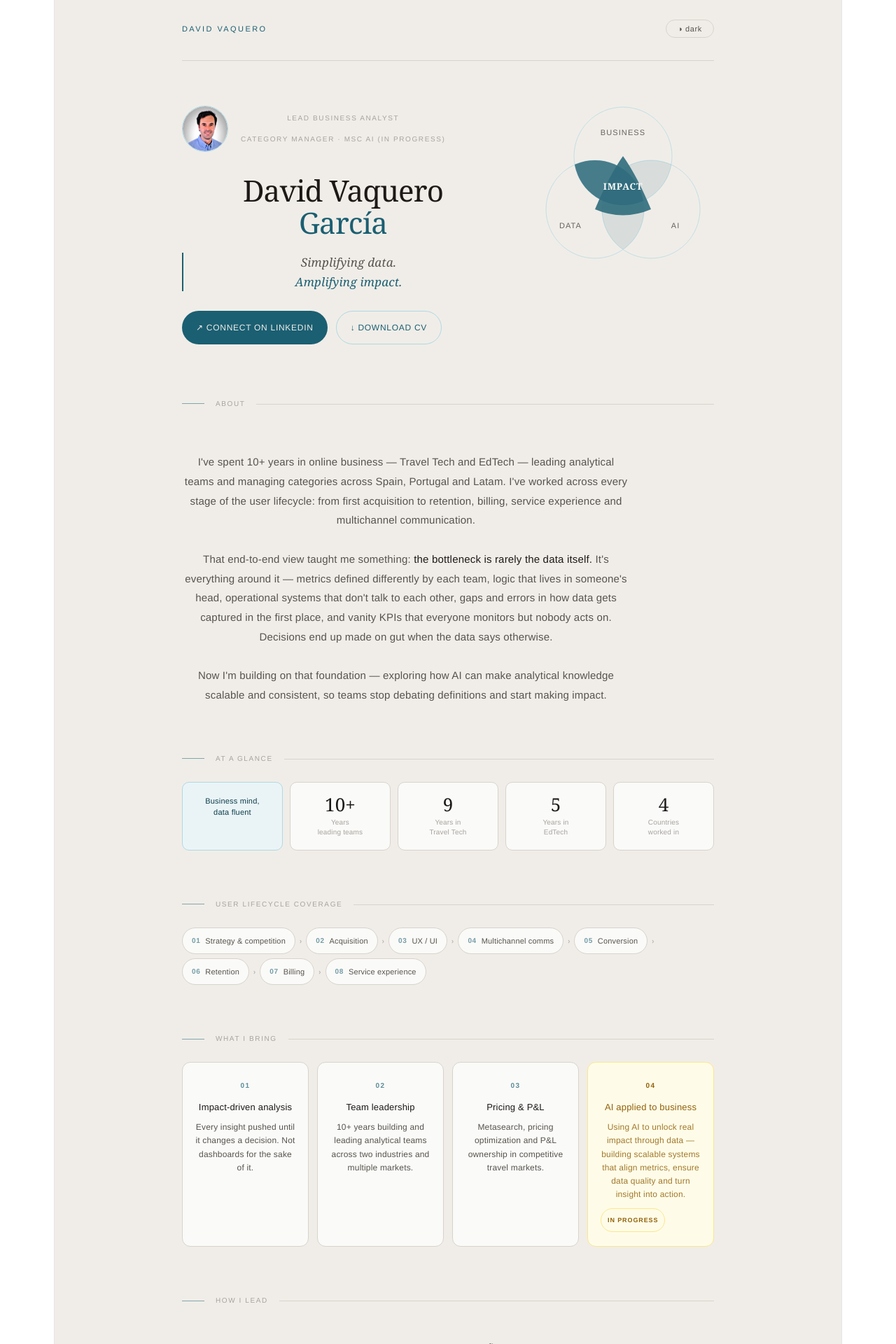
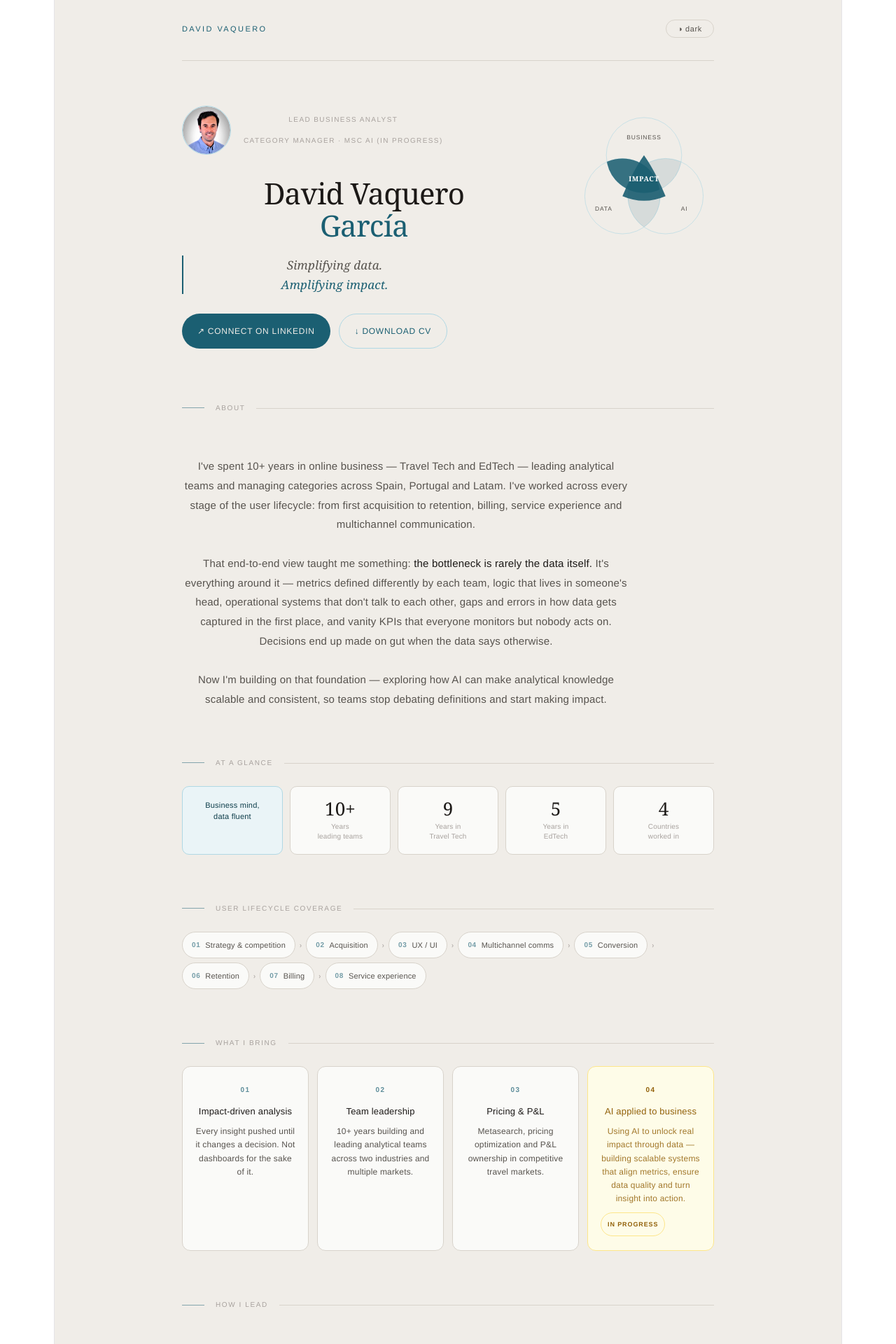
Before and after one commit to Dvaquerog/david-portfolio, a React (Vite) app: page / in a window 1280 px wide. Shown: the top 1920 px of the page at 70% size. Built offline with nearby package versions, Linux system fonts and the light colour scheme.

Commit message:
responsive + foto + cv

```diff
--- a/src/App.jsx
+++ b/src/App.jsx
@@ -2,54 +2,22 @@ import { useState } from "react";
 
 const T = {
   light: {
-    bg: "#F0EDE8",
-    bgAlt: "#EAE6E0",
-    card: "#FAFAF8",
-    cardStrong: "#FFFFFF",
-    border: "#D8D3CB",
-    borderFaint: "#E8E3DB",
-    text: "#1C1917",
-    textSub: "#57534E",
-    textMuted: "#A8A29E",
-    accent: "#1B5F72",
-    accentMid: "#2A7A90",
-    accentFaint: "#EAF4F7",
-    accentBorder: "#B0D8E4",
-    accentText: "#0D3D4A",
-    warn: "#92610A",
-    warnBg: "#FEFCE8",
-    warnBorder: "#FDE68A",
+    bg: "#F0EDE8", bgAlt: "#EAE6E0", card: "#FAFAF8", cardStrong: "#FFFFFF",
+    border: "#D8D3CB", borderFaint: "#E8E3DB", text: "#1C1917", textSub: "#57534E",
+    textMuted: "#A8A29E", accent: "#1B5F72", accentMid: "#2A7A90", accentFaint: "#EAF4F7",
+    accentBorder: "#B0D8E4", accentText: "#0D3D4A", warn: "#92610A", warnBg: "#FEFCE8", warnBorder: "#FDE68A",
   },
   dark: {
-    bg: "#0B1B22",
-    bgAlt: "#0F2430",
-    card: "#152B36",
-    cardStrong: "#1C3444",
-    border: "#1E4255",
-    borderFaint: "#163040",
-    text: "#F0EDE8",
-    textSub: "#A8C4CE",
-    textMuted: "#4A7A8A",
-    accent: "#4AACCC",
-    accentMid: "#5BBDD8",
-    accentFaint: "#0A2530",
-    accentBorder: "#1E5A72",
-    accentText: "#A8D8E8",
-    warn: "#D4950A",
-    warnBg: "#1A1200",
-    warnBorder: "#6A4A00",
+    bg: "#0B1B22", bgAlt: "#0F2430", card: "#152B36", cardStrong: "#1C3444",
+    border: "#1E4255", borderFaint: "#163040", text: "#F0EDE8", textSub: "#A8C4CE",
+    textMuted: "#4A7A8A", accent: "#4AACCC", accentMid: "#5BBDD8", accentFaint: "#0A2530",
+    accentBorder: "#1E5A72", accentText: "#A8D8E8", warn: "#D4950A", warnBg: "#1A1200", warnBorder: "#6A4A00",
   },
 };
 
 const LIFECYCLE = [
-  "Strategy & competition",
-  "Acquisition",
-  "UX / UI",
-  "Multichannel comms",
-  "Conversion",
-  "Retention",
-  "Billing",
-  "Service experience",
+  "Strategy & competition","Acquisition","UX / UI","Multichannel comms",
+  "Conversion","Retention","Billing","Service experience",
 ];
 
 const STATS = [
@@ -84,9 +52,9 @@ const FOOTPRINT = [
 const PILLS_ACCENT = ["Impact-driven analysis", "Team leadership", "Category Management", "Business Analysis"];
 const PILLS_PLAIN = ["Pricing & P&L", "Metric governance", "Multichannel communications", "Travel Tech · EdTech", "User lifecycle", "Data storytelling"];
 
-function VennDiagram({ t }) {
+function VennDiagram({ t, size = 220 }) {
   return (
-    <svg viewBox="0 0 260 220" width="260" height="220" style={{ display: "block" }}>
+    <svg viewBox="0 0 260 220" width={size} height={size} style={{ display: "block" }}>
       <defs>
         <clipPath id="c1"><circle cx="130" cy="72" r="70"/></clipPath>
         <clipPath id="c2"><circle cx="90" cy="148" r="70"/></clipPath>
@@ -98,8 +66,7 @@ function VennDiagram({ t }) {
       <circle cx="130" cy="72" r="70" fill={t.accent} fillOpacity="0.12" clipPath="url(#c2)"/>
       <circle cx="130" cy="72" r="70" fill={t.accent} fillOpacity="0.12" clipPath="url(#c3)"/>
       <circle cx="90" cy="148" r="70" fill={t.accent} fillOpacity="0.12" clipPath="url(#c3)"/>
-      <circle cx="130" cy="72" r="70" fill={t.accent} fillOpacity="0.85" clipPath="url(#c2)" style={{ clipPath: "url(#c2)" }}/>
-      <circle cx="90" cy="148" r="70" fill={t.accent} fillOpacity="0.85" clipPath="url(#c1)" style={{ display: "none" }}/>
+      <circle cx="130" cy="72" r="70" fill={t.accent} fillOpacity="0.85" clipPath="url(#c2)"/>
       <path d="M130,72 Q150,100 170,148 Q130,165 90,148 Q110,100 130,72Z" fill={t.accent} fillOpacity="0.9"/>
       <text x="130" y="42" textAnchor="middle" fontSize="11" fontFamily="'Helvetica Neue',sans-serif" letterSpacing="0.1em" fill={t.textSub} fontWeight="400">BUSINESS</text>
       <text x="55" y="175" textAnchor="middle" fontSize="11" fontFamily="'Helvetica Neue',sans-serif" letterSpacing="0.1em" fill={t.textSub} fontWeight="400">DATA</text>
@@ -109,19 +76,47 @@ function VennDiagram({ t }) {
   );
 }
 
+function SectionDivider({ label, t, sans }) {
+  return (
+    <div style={{ display: "flex", alignItems: "center", gap: 16, marginBottom: 20 }}>
+      <div style={{ width: 32, height: 1, background: t.accent, opacity: 0.5 }}/>
+      <span style={{ fontFamily: sans, fontSize: 10, letterSpacing: "0.16em", textTransform: "uppercase", color: t.textMuted, whiteSpace: "nowrap" }}>{label}</span>
+      <div style={{ flex: 1, height: "0.5px", background: t.border }}/>
+    </div>
+  );
+}
+
 export default function Portfolio() {
   const [dark, setDark] = useState(false);
   const t = dark ? T.dark : T.light;
-
   const sans = "'Helvetica Neue', Arial, sans-serif";
   const serif = "'Georgia', 'Times New Roman', serif";
 
+  const isMobile = typeof window !== "undefined" && window.innerWidth < 640;
+
   return (
     <div style={{ background: t.bg, minHeight: "100vh", transition: "all 0.35s ease", color: t.text }}>
-      <div style={{ maxWidth: 760, margin: "0 auto", padding: "0 28px 80px" }}>
+      <style>{`
+        @media (max-width: 640px) {
+          .hero-grid { grid-template-columns: 1fr !important; }
+          .hero-grid .venn-wrap { display: flex; justify-content: center; margin-top: 32px; }
+          .hero-h1 { font-size: 32px !important; }
+          .stats-grid { grid-template-columns: repeat(2, 1fr) !important; }
+          .cards-grid { grid-template-columns: 1fr !important; }
+          .cta-row { flex-direction: column !important; }
+          .cta-row a { text-align: center; justify-content: center; }
+          .inner-pad { padding: 0 16px 60px !important; }
+          .nav-pad { padding: 20px 0 24px !important; margin-bottom: 40px !important; }
+        }
+        @media (max-width: 400px) {
+          .hero-h1 { font-size: 26px !important; }
+        }
+      `}</style>
+
+      <div className="inner-pad" style={{ maxWidth: 760, margin: "0 auto", padding: "0 28px 80px" }}>
 
         {/* NAV */}
-        <nav style={{ display: "flex", justifyContent: "space-between", alignItems: "center", padding: "28px 0 32px", borderBottom: `0.5px solid ${t.border}`, marginBottom: 64 }}>
+        <nav className="nav-pad" style={{ display: "flex", justifyContent: "space-between", alignItems: "center", padding: "28px 0 32px", borderBottom: `0.5px solid ${t.border}`, marginBottom: 64 }}>
           <span style={{ fontFamily: sans, fontSize: 11, letterSpacing: "0.22em", textTransform: "uppercase", color: t.accent, fontWeight: 500 }}>
             David Vaquero
           </span>
@@ -133,81 +128,62 @@ export default function Portfolio() {
           </button>
         </nav>
 
-{/* HERO */}
-        <div style={{ display: "grid", gridTemplateColumns: "1fr auto", gap: 40, alignItems: "start", marginBottom: 72 }}>
+        {/* HERO */}
+        <div className="hero-grid" style={{ display: "grid", gridTemplateColumns: "1fr auto", gap: 40, alignItems: "start", marginBottom: 72 }}>
           <div>
             <div style={{ display: "flex", alignItems: "center", gap: 18, marginBottom: 24 }}>
-              <div style={{ width: 64, height: 64, borderRadius: "50%", background: t.accentFaint, border: `1px solid ${t.accentBorder}`, display: "flex", alignItems: "center", justifyContent: "center", fontSize: 16, fontWeight: 500, color: t.accent, fontFamily: sans, flexShrink: 0, overflow: "hidden" }}>
-                <img src="/david.jpg" alt="David Vaquero" width={64} height={64} style={{ borderRadius: "50%", objectFit: "cover", objectPosition: "center top" }}/>
+              <div style={{ width: 68, height: 68, borderRadius: "50%", background: t.accentFaint, border: `1px solid ${t.accentBorder}`, flexShrink: 0, overflow: "hidden" }}>
+                <img
+                  src="/david.jpg"
+                  alt="David Vaquero"
+                  width={68}
+                  height={68}
+                  style={{ width: "100%", height: "100%", objectFit: "cover", objectPosition: "center top", borderRadius: "50%" }}
+                />
               </div>
               <div>
-                <p style={{ fontFamily: sans, fontSize: 10, letterSpacing: "0.16em", textTransform: "uppercase", color: t.textMuted, marginBottom: 4 }}>Lead Business Analyst</p>
-                <p style={{ fontFamily: sans, fontSize: 10, letterSpacing: "0.16em", textTransform: "uppercase", color: t.textMuted }}>Category Manager · MSc AI (in progress)</p>
+                <p style={{ fontFamily: sans, fontSize: 10, letterSpacing: "0.14em", textTransform: "uppercase", color: t.textMuted, marginBottom: 4 }}>Lead Business Analyst</p>
+                <p style={{ fontFamily: sans, fontSize: 10, letterSpacing: "0.14em", textTransform: "uppercase", color: t.textMuted }}>Category Manager · MSc AI (in progress)</p>
               </div>
             </div>
-            <h1 style={{ fontFamily: serif, fontSize: 42, fontWeight: 400, color: t.text, lineHeight: 1.1, marginBottom: 20, letterSpacing: "-0.02em" }}>
+
+            <h1 className="hero-h1" style={{ fontFamily: serif, fontSize: 42, fontWeight: 400, color: t.text, lineHeight: 1.1, marginBottom: 20, letterSpacing: "-0.02em" }}>
               David Vaquero<br />
               <span style={{ color: t.accent }}>García</span>
             </h1>
-            <p style={{ fontFamily: serif, fontSize: 17, fontStyle: "italic", color: t.textSub, lineHeight: 1.6, borderLeft: `2px solid ${t.accent}`, paddingLeft: 16, maxWidth: 440 }}>
+
+            <p style={{ fontFamily: serif, fontSize: 17, fontStyle: "italic", color: t.textSub, lineHeight: 1.6, borderLeft: `2px solid ${t.accent}`, paddingLeft: 16, maxWidth: 400, marginBottom: 28 }}>
               Simplifying data.<br />
               <span style={{ color: t.accent }}>Amplifying impact.</span>
             </p>
 
-            {/* PRIMARY CTA — momento álgido tras el claim */}
-            <div style={{ display: "flex", gap: 12, marginTop: 28, flexWrap: "wrap" }}>
+            {/* PRIMARY CTAs */}
+            <div className="cta-row" style={{ display: "flex", gap: 12, flexWrap: "wrap" }}>
               <a
                 href="https://www.linkedin.com/in/dvaquerog/"
-                target="_blank"
-                rel="noreferrer"
-                style={{
-                  display: "inline-flex", alignItems: "center", gap: 8,
-                  background: t.accent, color: "#F0EDE8",
-                  fontFamily: sans, fontSize: 12, fontWeight: 500,
-                  letterSpacing: "0.06em", textTransform: "uppercase",
-                  textDecoration: "none",
-                  padding: "10px 20px", borderRadius: 999,
-                  border: "none", cursor: "pointer",
-                  transition: "opacity 0.2s",
-                }}
-                onMouseEnter={e => e.currentTarget.style.opacity = "0.85"}
-                onMouseLeave={e => e.currentTarget.style.opacity = "1"}
+                target="_blank" rel="noreferrer"
+                style={{ display: "inline-flex", alignItems: "center", gap: 8, background: t.accent, color: "#F0EDE8", fontFamily: sans, fontSize: 12, fontWeight: 500, letterSpacing: "0.06em", textTransform: "uppercase", textDecoration: "none", padding: "11px 22px", borderRadius: 999 }}
               >
                 ↗ Connect on LinkedIn
               </a>
               <a
-                href="https://davidvaquerog.wordpress.com/wp-content/uploads/2025/01/cv-david-2024-pdf.pdf"
-                target="_blank"
-                rel="noreferrer"
-                style={{
-                  display: "inline-flex", alignItems: "center", gap: 8,
-                  background: "transparent", color: t.accent,
-                  fontFamily: sans, fontSize: 12, fontWeight: 500,
-                  letterSpacing: "0.06em", textTransform: "uppercase",
-                  textDecoration: "none",
-                  padding: "10px 20px", borderRadius: 999,
-                  border: `0.5px solid ${t.accentBorder}`,
-                  cursor: "pointer",
-                  transition: "opacity 0.2s",
-                }}
-                onMouseEnter={e => e.currentTarget.style.opacity = "0.7"}
-                onMouseLeave={e => e.currentTarget.style.opacity = "1"}
+                href="/cv-david.pdf"
+                target="_blank" rel="noreferrer"
+                style={{ display: "inline-flex", alignItems: "center", gap: 8, background: "transparent", color: t.accent, fontFamily: sans, fontSize: 12, fontWeight: 500, letterSpacing: "0.06em", textTransform: "uppercase", textDecoration: "none", padding: "11px 22px", borderRadius: 999, border: `0.5px solid ${t.accentBorder}` }}
               >
                 ↓ Download CV
               </a>
             </div>
           </div>
-          <div style={{ opacity: 0.9, flexShrink: 0 }}>
-            <VennDiagram t={t} />
+
+          <div className="venn-wrap" style={{ flexShrink: 0 }}>
+            <VennDiagram t={t} size={200} />
           </div>
         </div>
 
-        {/* DIVIDER */}
-        <div style={{ display: "flex", alignItems: "center", gap: 16, marginBottom: 56 }}>
-          <div style={{ width: 32, height: 1, background: t.accent, opacity: 0.5 }}/>
-          <span style={{ fontFamily: sans, fontSize: 10, letterSpacing: "0.16em", textTransform: "uppercase", color: t.textMuted }}>About</span>
-          <div style={{ flex: 1, height: "0.5px", background: t.border }}/>
-        </div>
+        {/* ABOUT DIVIDER */}
+        <SectionDivider label="About" t={t} sans={sans} />
+        <div style={{ height: 36 }} />
 
         {/* BIO */}
         <p style={{ fontFamily: sans, fontSize: 15, color: t.textSub, lineHeight: 1.85, marginBottom: 64, maxWidth: 640 }}>
@@ -221,20 +197,10 @@ export default function Portfolio() {
         </p>
 
         {/* AT A GLANCE */}
-        <div style={{ display: "flex", alignItems: "center", gap: 16, marginBottom: 20 }}>
-          <div style={{ width: 32, height: 1, background: t.accent, opacity: 0.5 }}/>
-          <span style={{ fontFamily: sans, fontSize: 10, letterSpacing: "0.16em", textTransform: "uppercase", color: t.textMuted }}>At a glance</span>
-          <div style={{ flex: 1, height: "0.5px", background: t.border }}/>
-        </div>
-        <div style={{ display: "grid", gridTemplateColumns: "repeat(auto-fit, minmax(108px, 1fr))", gap: 10, marginBottom: 64 }}>
+        <SectionDivider label="At a glance" t={t} sans={sans} />
+        <div className="stats-grid" style={{ display: "grid", gridTemplateColumns: "repeat(5, 1fr)", gap: 10, marginBottom: 64 }}>
           {STATS.map((st, i) => (
-            <div key={i} style={{
-              background: st.highlight ? t.accentFaint : t.card,
-              border: `0.5px solid ${st.highlight ? t.accentBorder : t.border}`,
-              borderRadius: 10,
-              padding: "18px 12px",
-              textAlign: "center",
-            }}>
+            <div key={i} style={{ background: st.highlight ? t.accentFaint : t.card, border: `0.5px solid ${st.highlight ? t.accentBorder : t.border}`, borderRadius: 10, padding: "18px 12px", textAlign: "center" }}>
               {st.highlight ? (
                 <div style={{ fontFamily: sans, fontSize: 11, fontWeight: 500, color: t.accentText, lineHeight: 1.5, letterSpacing: "0.02em" }}>
                   {st.num.split("\n").map((l, j) => <div key={j}>{l}</div>)}
@@ -252,11 +218,7 @@ export default function Portfolio() {
         </div>
 
         {/* LIFECYCLE */}
-        <div style={{ display: "flex", alignItems: "center", gap: 16, marginBottom: 20 }}>
-          <div style={{ width: 32, height: 1, background: t.accent, opacity: 0.5 }}/>
-          <span style={{ fontFamily: sans, fontSize: 10, letterSpacing: "0.16em", textTransform: "uppercase", color: t.textMuted }}>User lifecycle coverage</span>
-          <div style={{ flex: 1, height: "0.5px", background: t.border }}/>
-        </div>
+        <SectionDivider label="User lifecycle coverage" t={t} sans={sans} />
         <div style={{ display: "flex", flexWrap: "wrap", gap: 6, alignItems: "center", marginBottom: 64 }}>
           {LIFECYCLE.map((item, i) => (
             <div key={i} style={{ display: "flex", alignItems: "center", gap: 6 }}>
@@ -266,39 +228,19 @@ export default function Portfolio() {
                 </span>
                 <span style={{ fontFamily: sans, fontSize: 11, color: t.textSub }}>{item}</span>
               </div>
-              {i < LIFECYCLE.length - 1 && (
-                <span style={{ fontSize: 10, color: t.textMuted }}>›</span>
-              )}
+              {i < LIFECYCLE.length - 1 && <span style={{ fontSize: 10, color: t.textMuted }}>›</span>}
             </div>
           ))}
         </div>
 
         {/* WHAT I BRING */}
-        <div style={{ display: "flex", alignItems: "center", gap: 16, marginBottom: 20 }}>
-          <div style={{ width: 32, height: 1, background: t.accent, opacity: 0.5 }}/>
-          <span style={{ fontFamily: sans, fontSize: 10, letterSpacing: "0.16em", textTransform: "uppercase", color: t.textMuted }}>What I bring</span>
-          <div style={{ flex: 1, height: "0.5px", background: t.border }}/>
-        </div>
-        <div style={{ display: "grid", gridTemplateColumns: "repeat(auto-fit, minmax(165px, 1fr))", gap: 12, marginBottom: 64 }}>
+        <SectionDivider label="What I bring" t={t} sans={sans} />
+        <div className="cards-grid" style={{ display: "grid", gridTemplateColumns: "repeat(auto-fit, minmax(165px, 1fr))", gap: 12, marginBottom: 64 }}>
           {CARDS.map((card, i) => (
-            <div key={i} style={{
-              background: card.inProgress ? t.warnBg : t.card,
-              border: `0.5px solid ${card.inProgress ? t.warnBorder : t.border}`,
-              borderRadius: 12,
-              padding: "20px 18px",
-              display: "flex",
-              flexDirection: "column",
-              gap: 10,
-            }}>
-              <div style={{ fontFamily: sans, fontSize: 10, fontWeight: 600, letterSpacing: "0.14em", color: card.inProgress ? t.warn : t.accent, opacity: card.inProgress ? 1 : 0.7 }}>
-                {card.num}
-              </div>
-              <div style={{ fontFamily: sans, fontSize: 13, fontWeight: 500, color: card.inProgress ? t.warn : t.text, lineHeight: 1.3 }}>
-                {card.title}
-              </div>
-              <div style={{ fontFamily: sans, fontSize: 12, color: card.inProgress ? t.warn : t.textSub, lineHeight: 1.6, opacity: card.inProgress ? 0.85 : 1, flex: 1 }}>
-                {card.body}
-              </div>
+            <div key={i} style={{ background: card.inProgress ? t.warnBg : t.card, border: `0.5px solid ${card.inProgress ? t.warnBorder : t.border}`, borderRadius: 12, padding: "20px 18px", display: "flex", flexDirection: "column", gap: 10 }}>
+              <div style={{ fontFamily: sans, fontSize: 10, fontWeight: 600, letterSpacing: "0.14em", color: card.inProgress ? t.warn : t.accent, opacity: card.inProgress ? 1 : 0.7 }}>{card.num}</div>
+              <div style={{ fontFamily: sans, fontSize: 13, fontWeight: 500, color: card.inProgress ? t.warn : t.text, lineHeight: 1.3 }}>{card.title}</div>
+              <div style={{ fontFamily: sans, fontSize: 12, color: card.inProgress ? t.warn : t.textSub, lineHeight: 1.6, opacity: card.inProgress ? 0.85 : 1, flex: 1 }}>{card.body}</div>
               {card.inProgress && (
                 <span style={{ alignSelf: "flex-start", fontFamily: sans, fontSize: 9, fontWeight: 600, letterSpacing: "0.1em", textTransform: "uppercase", padding: "3px 9px", borderRadius: 999, background: t.warnBg, border: `0.5px solid ${t.warnBorder}`, color: t.warn }}>
                   in progress
@@ -309,42 +251,23 @@ export default function Portfolio() {
         </div>
 
         {/* HOW I LEAD */}
-        <div style={{ display: "flex", alignItems: "center", gap: 16, marginBottom: 20 }}>
-          <div style={{ width: 32, height: 1, background: t.accent, opacity: 0.5 }}/>
-          <span style={{ fontFamily: sans, fontSize: 10, letterSpacing: "0.16em", textTransform: "uppercase", color: t.textMuted }}>How I lead</span>
-          <div style={{ flex: 1, height: "0.5px", background: t.border }}/>
-        </div>
+        <SectionDivider label="How I lead" t={t} sans={sans} />
         <div style={{ marginBottom: 64 }}>
           {LEADERSHIP.map((item, i) => (
-            <div key={i} style={{
-              display: "grid",
-              gridTemplateColumns: "auto 1fr",
-              gap: "0 24px",
-              padding: "20px 0",
-              borderBottom: i < LEADERSHIP.length - 1 ? `0.5px solid ${t.borderFaint}` : "none",
-              alignItems: "start",
-            }}>
+            <div key={i} style={{ display: "grid", gridTemplateColumns: "auto 1fr", gap: "0 24px", padding: "20px 0", borderBottom: i < LEADERSHIP.length - 1 ? `0.5px solid ${t.borderFaint}` : "none", alignItems: "start" }}>
               <div style={{ fontFamily: sans, fontSize: 10, fontWeight: 600, letterSpacing: "0.12em", color: t.accent, opacity: 0.6, paddingTop: 3 }}>
                 {String(i + 1).padStart(2, "0")}
               </div>
               <div>
-                <div style={{ fontFamily: serif, fontSize: 15, fontWeight: 400, color: t.text, marginBottom: 6, fontStyle: "italic" }}>
-                  {item.title}
-                </div>
-                <div style={{ fontFamily: sans, fontSize: 13, color: t.textSub, lineHeight: 1.7 }}>
-                  {item.body}
-                </div>
+                <div style={{ fontFamily: serif, fontSize: 15, fontWeight: 400, color: t.text, marginBottom: 6, fontStyle: "italic" }}>{item.title}</div>
+                <div style={{ fontFamily: sans, fontSize: 13, color: t.textSub, lineHeight: 1.7 }}>{item.body}</div>
               </div>
             </div>
           ))}
         </div>
 
         {/* FOOTPRINT */}
-        <div style={{ display: "flex", alignItems: "center", gap: 16, marginBottom: 20 }}>
-          <div style={{ width: 32, height: 1, background: t.accent, opacity: 0.5 }}/>
-          <span style={{ fontFamily: sans, fontSize: 10, letterSpacing: "0.16em", textTransform: "uppercase", color: t.textMuted }}>International footprint</span>
-          <div style={{ flex: 1, height: "0.5px", background: t.border }}/>
-        </div>
+        <SectionDivider label="International footprint" t={t} sans={sans} />
         <div style={{ display: "flex", flexWrap: "wrap", gap: 8, marginBottom: 64 }}>
           {FOOTPRINT.map((fp, i) => (
             <div key={i} style={{ display: "flex", alignItems: "center", gap: 8, background: t.card, border: `0.5px solid ${t.border}`, borderRadius: 8, padding: "8px 14px" }}>
@@ -358,21 +281,13 @@ export default function Portfolio() {
         </div>
 
         {/* AREAS */}
-        <div style={{ display: "flex", alignItems: "center", gap: 16, marginBottom: 20 }}>
-          <div style={{ width: 32, height: 1, background: t.accent, opacity: 0.5 }}/>
-          <span style={{ fontFamily: sans, fontSize: 10, letterSpacing: "0.16em", textTransform: "uppercase", color: t.textMuted }}>Areas</span>
-          <div style={{ flex: 1, height: "0.5px", background: t.border }}/>
-        </div>
+        <SectionDivider label="Areas" t={t} sans={sans} />
         <div style={{ display: "flex", flexWrap: "wrap", gap: 7, marginBottom: 64 }}>
           {PILLS_ACCENT.map((p, i) => (
-            <span key={i} style={{ fontFamily: sans, fontSize: 12, padding: "6px 14px", borderRadius: 999, border: `0.5px solid ${t.accentBorder}`, color: t.accentText, background: t.accentFaint }}>
-              {p}
-            </span>
+            <span key={i} style={{ fontFamily: sans, fontSize: 12, padding: "6px 14px", borderRadius: 999, border: `0.5px solid ${t.accentBorder}`, color: t.accentText, background: t.accentFaint }}>{p}</span>
           ))}
           {PILLS_PLAIN.map((p, i) => (
-            <span key={i} style={{ fontFamily: sans, fontSize: 12, padding: "6px 14px", borderRadius: 999, border: `0.5px solid ${t.border}`, color: t.textSub, background: t.card }}>
-              {p}
-            </span>
+            <span key={i} style={{ fontFamily: sans, fontSize: 12, padding: "6px 14px", borderRadius: 999, border: `0.5px solid ${t.border}`, color: t.textSub, background: t.card }}>{p}</span>
           ))}
         </div>
 
@@ -384,12 +299,12 @@ export default function Portfolio() {
         </div>
 
         {/* FOOTER */}
-        <div style={{ display: "flex", alignItems: "center", gap: 20 }}>
+        <div style={{ display: "flex", alignItems: "center", gap: 20, flexWrap: "wrap" }}>
           <a href="https://www.linkedin.com/in/dvaquerog/" target="_blank" rel="noreferrer"
             style={{ fontFamily: sans, fontSize: 11, letterSpacing: "0.08em", color: t.textMuted, textDecoration: "none", textTransform: "uppercase" }}>
             ↗ LinkedIn
           </a>
-          <a href="https://davidvaquerog.wordpress.com/wp-content/uploads/2025/01/cv-david-2024-pdf.pdf" target="_blank" rel="noreferrer"
+          <a href="/cv-david.pdf" target="_blank" rel="noreferrer"
             style={{ fontFamily: sans, fontSize: 11, letterSpacing: "0.08em", color: t.textMuted, textDecoration: "none", textTransform: "uppercase" }}>
             ↓ CV
           </a>
```
Also changed, not shown: 1 other file (tests, documents, lock files or other folders).
